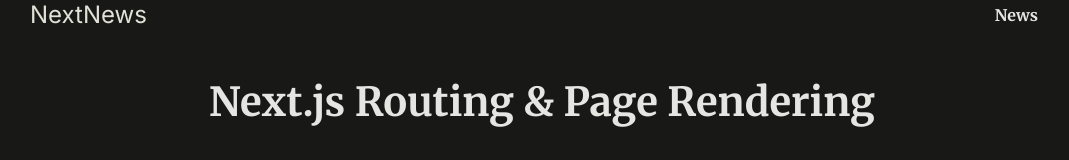
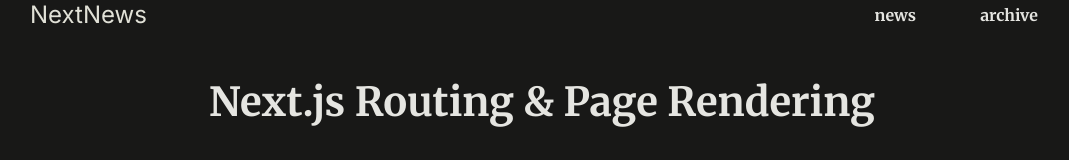
Before and after one commit to gaurav700/Routing-and-page-rendering-next, a Next.js app: page / in a window 1280 px wide. Shown: the top 160 px of the page, without its empty margins (98-1167 px from the left). Built offline with nearby package versions, Linux system fonts and the light colour scheme.

Commit message:
Server bs client components

```diff
--- a/app/archive/@archive/[[...filter]]/page.js
+++ b/app/archive/@archive/[[...filter]]/page.js
@@ -9,7 +9,7 @@
 
 export default function ArchiveFilterPage({ params }) {
   const filter = params.filter;
-  console.log(filter);
+
   const selectedYear = filter?.[0];
   const selectedMonth = filter?.[1];
 
--- /dev/null
+++ b/components/header-link.js
@@ -0,0 +1,17 @@
+'use client';
+import Link from "next/link";
+import { usePathname } from "next/navigation";
+
+export default function HeaderLink({linkName}) {
+    const path = usePathname();
+  return (
+    <li>
+      <Link
+        href={linkName}
+        className={path.startsWith(linkName) ? "active" : undefined}
+      >
+        {linkName.slice(1)}
+      </Link>
+    </li>
+  );
+}
--- a/components/main-header.js
+++ b/components/main-header.js
@@ -1,4 +1,5 @@
 import Link from "next/link";
+import HeaderLink from "./header-link";
 
 export default function MainHeader() {
   return (
@@ -8,9 +9,8 @@
       </div>
       <nav>
         <ul>
-          <li>
-            <Link href="/news">News</Link>
-          </li>
+          <HeaderLink linkName="/news" />
+          <HeaderLink linkName="/archive" />
         </ul>
       </nav>
     </header>
```
